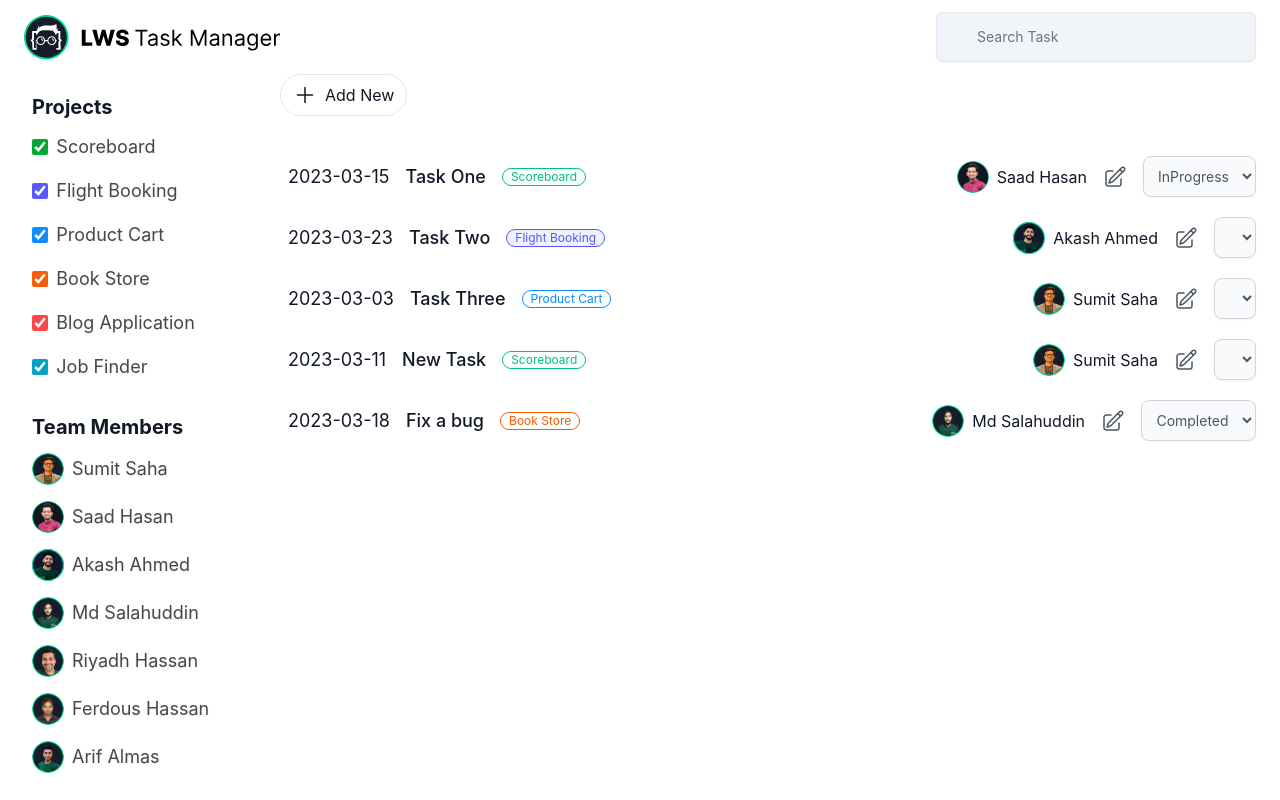
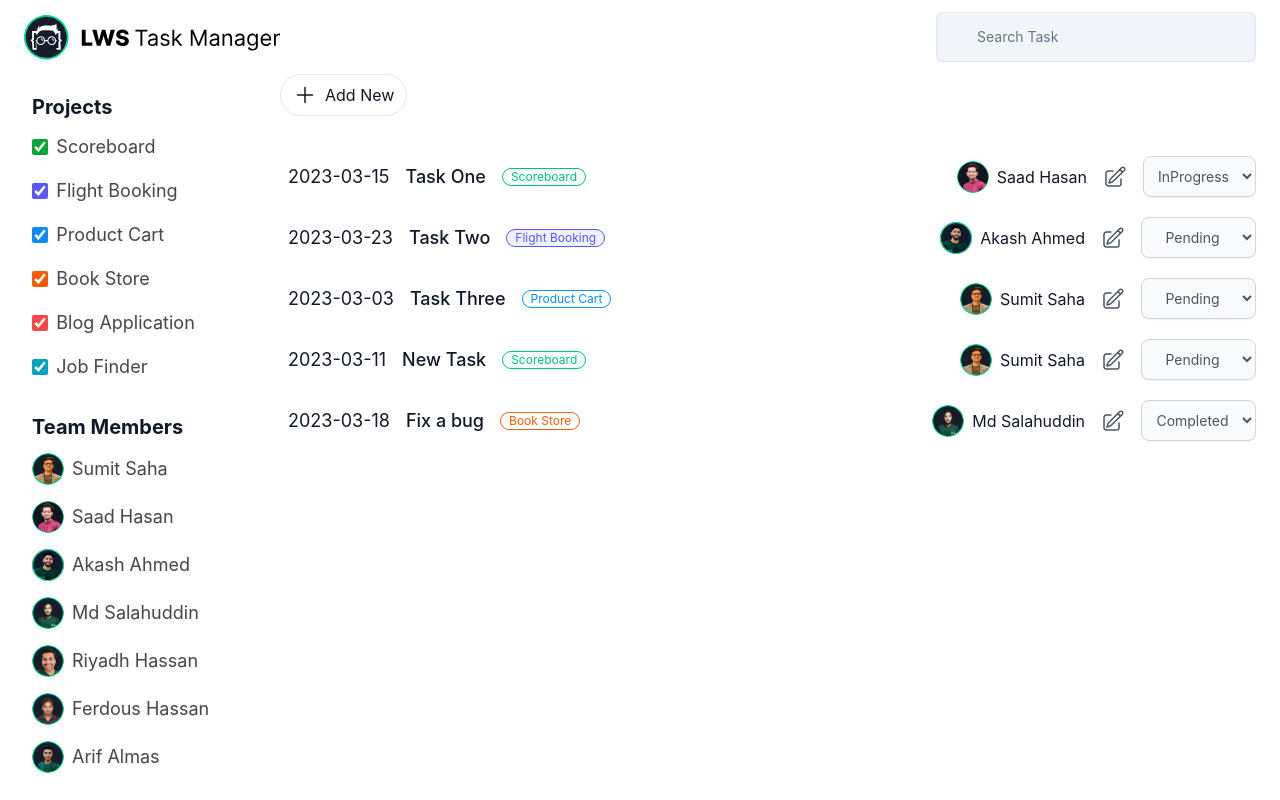
Before and after one commit to Nabi171/managerApp, a React (Create React App) app: page / in a window 1280 px wide. Built offline with nearby package versions, Linux system fonts and the light colour scheme; data requests are answered from the project's data file.

Commit message:
change in data

```diff
--- a/src/components/pages/SideTasks/SingleLwsTask.js
+++ b/src/components/pages/SideTasks/SingleLwsTask.js
@@ -47,7 +47,7 @@ const SingleLwsTask = ({ task }) => {
                             d="M14.74 9l-.346 9m-4.788 0L9.26 9m9.968-3.21c.342.052.682.107 1.022.166m-1.022-.165L18.16 19.673a2.25 2.25 0 01-2.244 2.077H8.084a2.25 2.25 0 01-2.244-2.077L4.772 5.79m14.456 0a48.108 48.108 0 00-3.478-.397m-12 .562c.34-.059.68-.114 1.022-.165m0 0a48.11 48.11 0 013.478-.397m7.5 0v-.916c0-1.18-.91-2.164-2.09-2.201a51.964 51.964 0 00-3.32 0c-1.18.037-2.09 1.022-2.09 2.201v.916m7.5 0a48.667 48.667 0 00-7.5 0"
                         />
                     </svg>
-                </button>  */}
+                </button> */}
                 <button className="lws-edit">
                     <svg xmlns="http://www.w3.org/2000/svg" fill="none" viewBox="0 0 24 24" stroke-width="1.5"
                         stroke="currentColor" className="w-6 h-6 text-gray-600 hover:text-indigo-600">
@@ -56,9 +56,24 @@ const SingleLwsTask = ({ task }) => {
                     </svg>
                 </button>
                 <select className="lws-status">
-                    {status == "pending" && <option value="pending" selected>Pending</option>}
+                    {status == "completed" &&
+                        <option value="completed" selected>Completed</option>
+                    }
                     {status == "inProgress" && <option value="inProgress">InProgress</option>}
                     {status == "completed" && <option value="completed">Completed</option>}
+                    {status !== "completed" && status !== "inProgress" && status !== "pending" &&
+                        <><option value="pending" selected>Pending</option>
+                            <option value="inProgress">InProgress</option>
+                            <option value="completed">Completed</option></>}
+
+
+
+                    {/* {
+                        <><option value="pending" selected>Pending</option>
+                            <option value="inProgress">InProgress</option>
+                            <option value="completed">Completed</option></>
+                    } */}
+
                 </select>
             </div>
         </div>
```
